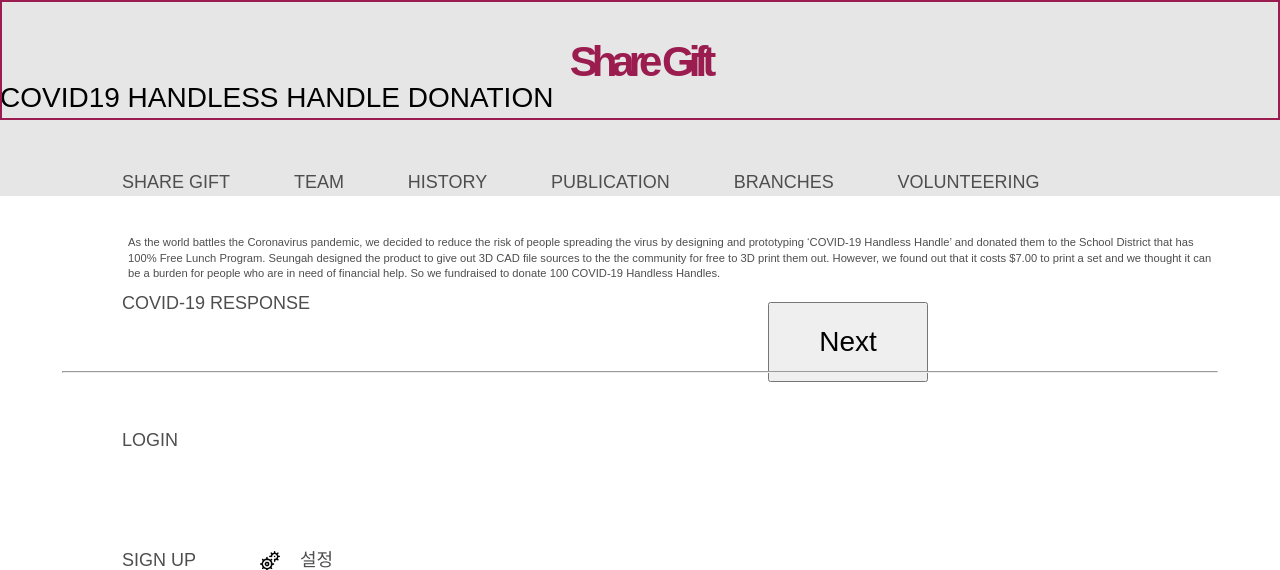
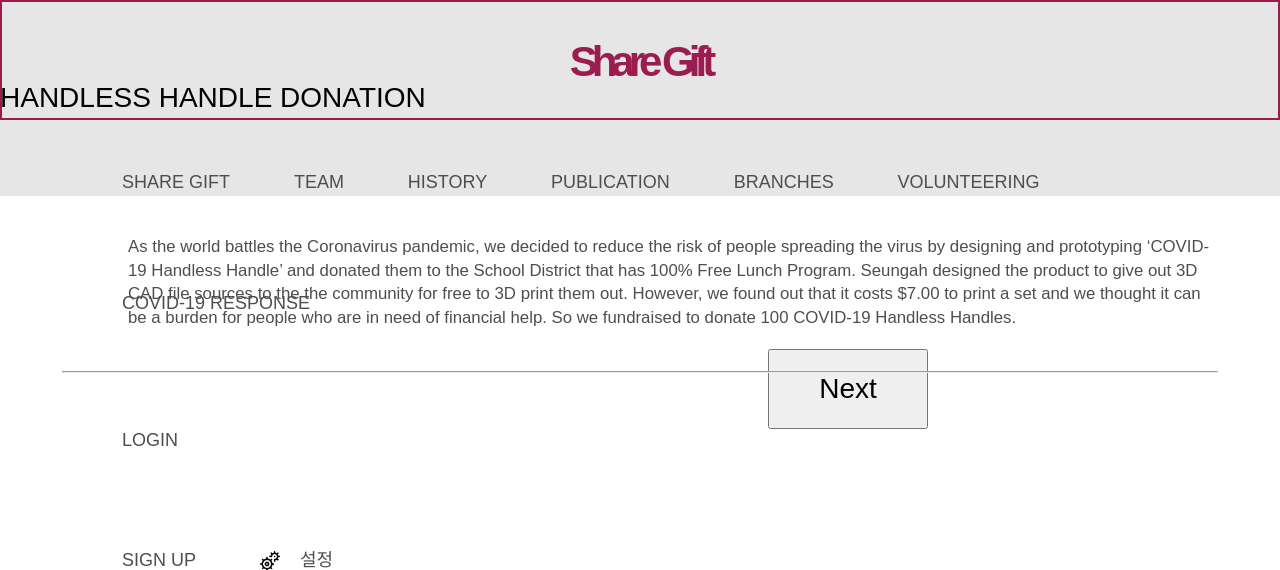
Before and after one commit to yeet1miester/shareGift, a Django app: page /donate/ in a window 1280 px wide. Shown: the top 570 px of the page. Run offline with Django 3.2, Linux system fonts and the light colour scheme; some libraries are stand-ins or nearby versions; some web fonts are replaced.

Commit message:
Update COVID19donate.html

```diff
--- a/Webapp/firstProject/shareGift/templates/frontend/COVID19donate.html
+++ b/Webapp/firstProject/shareGift/templates/frontend/COVID19donate.html
@@ -66,7 +66,7 @@
         <br>
         <br>
         <div>
-            COVID19 HANDLESS HANDLE DONATION
+            HANDLESS HANDLE DONATION
         </div>
         <br>
         <br>
@@ -74,7 +74,16 @@
         <br>
         <br>
         <div class= "writing">
-            As the world battles the Coronavirus pandemic, we decided to reduce the risk of people spreading the virus by designing and prototyping ‘COVID-19 Handless Handle’ and donated them to the School District that has 100% Free Lunch Program. Seungah designed the product to give out 3D CAD file sources to the  the community for free to 3D print them out.  However, we found out that it costs $7.00 to print a set and we thought it can be a burden for people who are in need of financial help. So we fundraised to donate 100  COVID-19 Handless Handles.
+            As the world battles the Coronavirus pandemic,
+            we decided to reduce the risk of people spreading the virus by designing and prototyping ‘COVID-19 Handless Handle’
+            and donated them to the School District that has 100% Free Lunch Program.
+
+            Seungah designed the product to give out 3D CAD file sources to the  the community for free to 3D print them out.
+            However, we found out that it costs $7.00 to print a set
+            and we thought it can be a burden for people who are in need of financial help.
+            So we fundraised to donate 100  COVID-19 Handless Handles.
+
+
         </div>
         <br>
         <button class="next" onclick = "location.href='/peertutoring'">
@@ -88,7 +97,7 @@
     .but{position: relative; right:18%; top: 1%;}
     .but1{position: relative; left:20%; top: 1%;}
     .subheader{ font-size: 200%;color:black; background-color: #e7e6e6ff;}
-    .writing{font-size: 80%;margin-left: 10%; margin-right: 5%;}
+    .writing{font-size: 120%;margin-left: 10%; margin-right: 5%;}
      .images{position: relative; left:3vh}
      .next{position:relative; top:10%; left:60%; width: 20vh; height:10vh; font-size: 200%;}
 </style>
```
